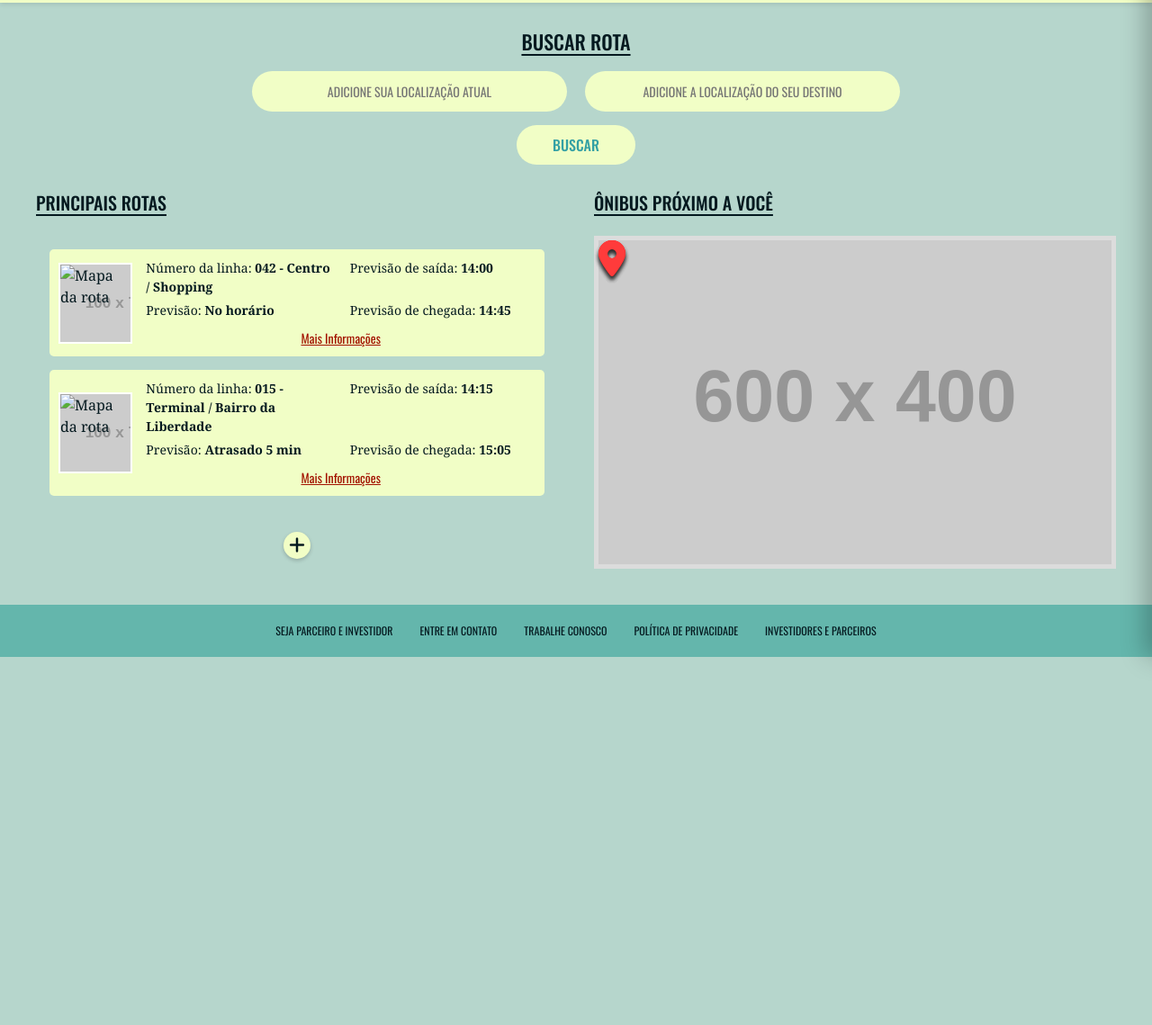
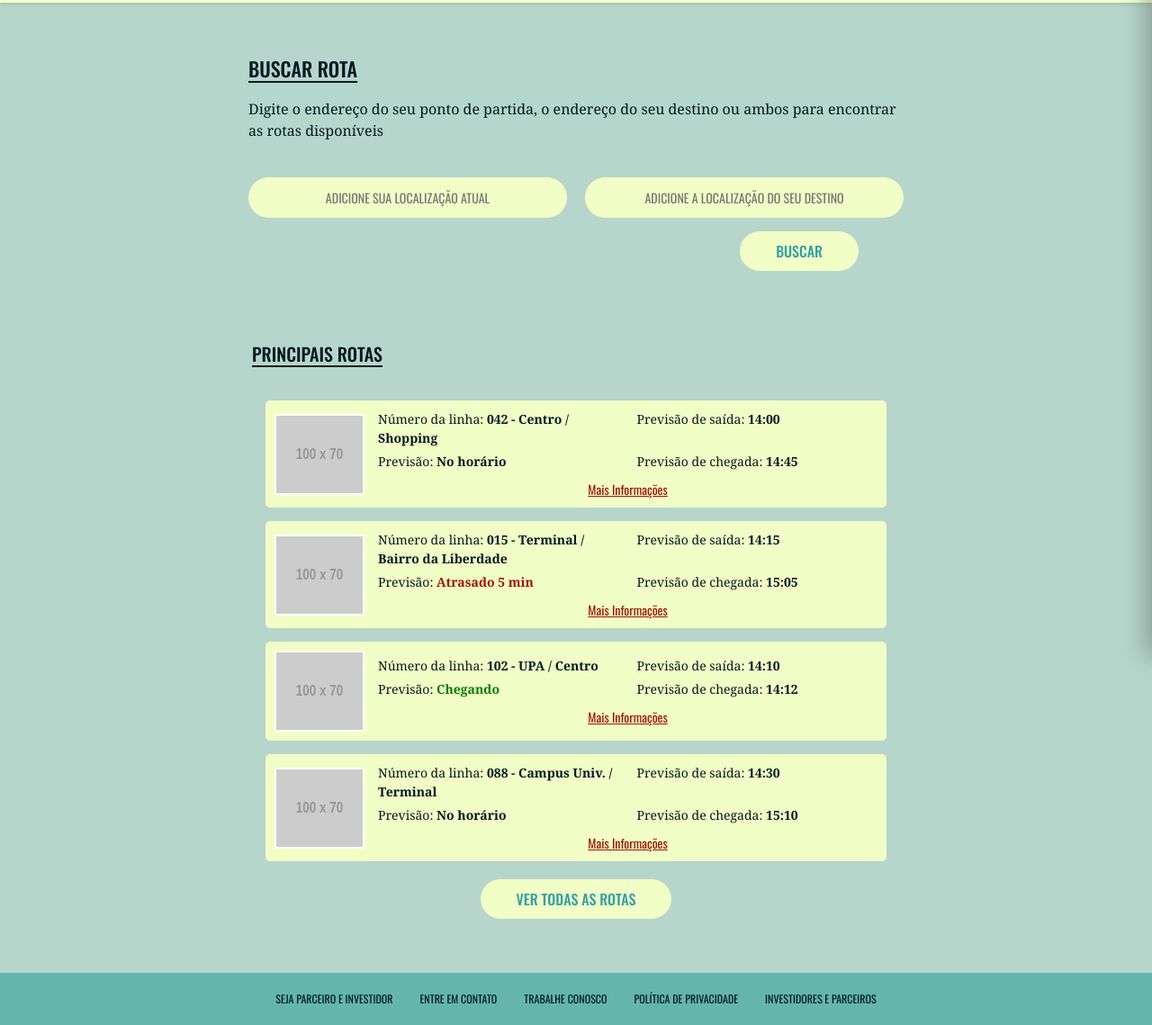
Before and after one commit to mariamartinsnunes/Clocker-Bus, a plain HTML site: page index.html in a window 1280 px wide. Shown: the part 70-1209 px from the top of the page at 90% size. Before the commit the page ends 800 px from the top, so only its background shows below. Drawn offline with nearby package versions, Linux system fonts and the light colour scheme; placeholder pictures from the web are drawn by us.

Commit message:
Atualizando JS de Principais Rotas

```diff
--- a/css/style.css
+++ b/css/style.css
@@ -78,13 +78,16 @@ nav a.ativo, nav a:hover {
 /*PÁGINA INICIAL*/
 
 .busca-container {
-    text-align: center;
+    /*text-align: center;*/
+    width: 60%;  /*tirar depois para voltar como estava antes*/
+    margin: auto;  /*tirar depois para voltar como estava antes*/
     padding: 30px 20px;
 }
 
 .busca-container h2 {
     color: var(--cor-texto-geral);
     text-transform: uppercase;
+    margin-top: 30px;  /*tirar depois para voltar como estava antes*/
     margin-bottom: 20px;
     font-size: 22px;
     text-decoration: underline;
@@ -93,7 +96,7 @@ nav a.ativo, nav a:hover {
 
 .inputs-busca {
     display: flex;
-    justify-content: center;
+    /*justify-content: center;*/
     gap: 20px;
     margin-bottom: 15px;
 }
@@ -103,7 +106,7 @@ nav a.ativo, nav a:hover {
     border: none;
     padding: 12px 25px;
     border-radius: 30px;
-    width: 350px;
+    width: 400px;  /*o de antes era 350px - voltar como era*/
     color: var(--cor-texto-icone);
     font-family: 'Oswald', sans-serif;
     text-transform: uppercase;
@@ -123,6 +126,15 @@ nav a.ativo, nav a:hover {
     cursor: pointer;
     text-transform: uppercase;
     font-weight: 500;
+
+    display: flex;  /*tirar depois para voltar como estava antes*/
+    margin-left: auto;  /*tirar depois para voltar como estava antes*/
+    margin-right: 50px;  /*tirar depois para voltar como estava antes*/
+}
+
+.button-buscar:hover {
+    background-color: #236e70;
+    color: white;
 }
 
 /* CONTEÚDO PRINCIPAL */
@@ -135,7 +147,8 @@ main {
 }
 
 .coluna {
-    flex: 1;
+    /*flex: 1;*/
+    width: 60%;  /*tirar depois para voltar como estava antes*/
     display: flex;
     flex-direction: column;
     gap: 15px;
@@ -146,6 +159,7 @@ main {
     text-decoration: underline;
     text-underline-offset: 4px;
     font-size: 20px;
+    margin-top: 50px;
     margin-bottom: 10px;
 }
 
--- a/index.html
+++ b/index.html
@@ -16,6 +16,13 @@
 
     <link rel="icon" type="image/png" href="./imagens/favicon.png">
     <link rel="stylesheet" href="./css/style.css">
+
+
+    <style>
+        #rotas{
+            margin: auto;
+        }
+    </style>
 </head>
 <body>
 
@@ -34,21 +41,22 @@
 
     <div class="busca-container">
         <h2 class="font-oswald">Buscar Rota</h2>
+        <p>Digite o endereço do seu ponto de partida, o endereço do seu destino ou ambos para encontrar as rotas disponíveis</p> <br>
+
         <div class="inputs-busca">
             <input type="text" class="input-pill" placeholder="Adicione sua localização atual">
             <input type="text" class="input-pill" placeholder="Adicione a localização do seu destino">
 
         </div>
         <button class="button-buscar">Buscar</button>
+        <!--talvez seja interessante adicionar um botão de limpar aqui-->
     </div>
 
     <main>
-        <div class="coluna">
+        <div class="coluna" id="rotas">
             <h3 class="titulo-secao font-oswald">Principais Rotas</h3>
 
             <div id="container-rotas"></div>
-
-            <button class="button-add" id="btn-adicionar"><i class="fa-solid fa-plus"></i></button>
         </div>
 
         <div class="modal fade" id="informacoesLinha" tabindex="-1">
@@ -65,6 +73,9 @@
             </div>
         </div>
 
+        <!--
+        Como essa parte ainda não está funcionando, não faz sentido ela ser exibida
+
         <div class="coluna">
             <h3 class="titulo-secao font-oswald">Ônibus próximo a você </h3>
             <div class="mapa-container">
@@ -73,6 +84,7 @@
                 <i class="fa-solid fa-location-dot pino-mapa pino-3"></i>
             </div>
         </div>
+        -->
     </main>
 
     <footer>
--- a/js/principaisRotas.js
+++ b/js/principaisRotas.js
@@ -1,60 +1,131 @@
+localStorage.removeItem('rotasClockerBus');
+
 const containerRotas = document.getElementById('container-rotas');
-const btnAdicionar = document.getElementById('btn-adicionar');
-
 
 function obterRotas() {
     let rotaSalva = JSON.parse(localStorage.getItem('rotasClockerBus'));
 
     if (!rotaSalva || rotaSalva.length === 0) {
         rotaSalva = [
-            {
-                id: 1,
+            { id: 1,
                 linha: "042 - Centro / Shopping",
                 saida: "14:00",
                 previsao: "No horário",
                 chegada: "14:45",
-                pontos: [
-                    "Terminal",
-                    "Rua das Flores, 10"
-                ]
+                pontos: ["Terminal Central", "Avenida Brasil, 200", "Shopping Plaza"],
             },
-            {
-                id: 2,
+
+            { id: 2,
                 linha: "015 - Terminal / Bairro da Liberdade",
-                saida: "14:15",
-                previsao: "Atrasado 5 min",
+                saida: "14:15", previsao: "Atrasado 5 min",
                 chegada: "15:05",
-                pontos: [
-                    "Centro",
-                    "Avenida Brasil, 890",
-                    "Largo da Paz"
-                ]
+                pontos: ["Centro", "Avenida Brasil, 890", "Largo da Paz", "Bairro da Liberdade"],
+            },
+
+            { id: 3,
+                linha: "102 - UPA / Centro",
+                saida: "14:10",
+                previsao: "Chegando",
+                chegada: "14:12",
+                pontos: ["UPA Norte", "Rua 15 de Novembro", "Praça da Matriz", "Centro"],
+            },
+
+            { id: 4,
+                linha: "088 - Campus Univ. / Terminal",
+                saida: "14:30",
+                previsao: "No horário",
+                chegada: "15:10",
+                pontos: ["Universidade Estadual", "Av. dos Estudantes", "Terminal Central"],
+            },
+
+            { id: 5,
+                linha: "055 - Zona Sul / Distrito Ind.",
+                saida: "14:05",
+                previsao: "Atrasado 10 min",
+                chegada: "14:55", pontos: ["Avenida Sul", "Fábrica de Tecidos", "Distrito Industrial"],
+            },
+
+            { id: 6,
+                linha: "021 - Praça Central / Aeroporto",
+                saida: "14:20",
+                previsao: "No horário",
+                chegada: "15:00",
+                pontos: ["Praça Central", "Avenida das Nações", "Terminal de Cargas", "Aeroporto"],
+            },
+
+            { id: 7,
+                linha: "074 - Terminal Leste / Mercado",
+                saida: "14:12",
+                previsao: "Chegando",
+                chegada: "14:15",
+                pontos: ["Terminal Leste", "Rua do Comércio", "Mercado Municipal"],
+            },
+
+            { id: 8,
+                linha: "033 - Bairro Esperança / Centro",
+                saida: "14:40",
+                previsao: "No horário",
+                chegada: "15:25",
+                pontos: ["Bairro Esperança", "Rua das Palmeiras", "Avenida da Paz", "Centro"],
+            },
+
+            { id: 9,
+                linha: "099 - Via Expressa / Rodoviária",
+                saida: "14:25",
+                previsao: "Atrasado 2 min",
+                chegada: "14:50",
+                pontos: ["Trevo da Via Expressa", "Supermercado Atacadão", "Rodoviária"],
+            },
+
+            { id: 10,
+                linha: "010 - Circular Central",
+                saida: "14:00",
+                previsao: "No horário",
+                chegada: "14:30",
+                pontos: ["Terminal Central", "Rua 1", "Rua 2", "Rua 3", "Rua 4"],
             }
+
         ];
-
         localStorage.setItem('rotasClockerBus', JSON.stringify(rotaSalva));
     }
-
     return rotaSalva;
 }
 
+//mudei o botao embaixo das principais rotas
 
-function carregarRotas() {
+let mostrarTodasAsRotas = false;
+function carregarRotas(rotasFiltradas = null) {
     if(!containerRotas) return;
 
-    const rotas = obterRotas();
+    const rotas = rotasFiltradas || obterRotas();
     containerRotas.innerHTML = '';
 
-    rotas.forEach(function(rota) {
+    if (rotas.length === 0) {
+        containerRotas.innerHTML = '<p style="text-align: center; color: var(--cor-texto-geral); padding: 20px;"><b>Nenhuma rota encontrada para estes locais.</b><br>Tente buscar por "Centro", "Terminal" ou "Shopping".</p>';
+        return;
+    }
+
+    const estaPesquisando = rotasFiltradas !== null;
+    let rotasExibidas = rotas;
+
+    if (!estaPesquisando && !mostrarTodasAsRotas) {
+        rotasExibidas = rotas.slice(0, 4);
+    }
+
+    rotasExibidas.forEach(function(rota) {
         const card = document.createElement('div');
         card.className = 'card-rota';
 
+        let corPrevisao = "var(--cor-texto-geral)";
+        if(rota.previsao.includes("Atrasado")) corPrevisao = "var(--cor-alerta)";
+        if(rota.previsao.includes("Chegando")) corPrevisao = "green";
+
         card.innerHTML = `
-            <img src="${rota.imagem}" class="card-img" alt="Mapa da rota">
+            <img src="${rota.imagem || 'https://via.placeholder.com/100x70?text=Mapa'}" class="card-img" alt="Mapa da rota">
             <div class="card-info">
                 <span>Número da linha: <b>${rota.linha}</b></span>
                 <span>Previsão de saída: <b>${rota.saida}</b></span>
-                <span>Previsão: <b>${rota.previsao}</b></span>
+                <span>Previsão: <b style="color: ${corPrevisao};">${rota.previsao}</b></span>
                 <span>Previsão de chegada: <b>${rota.chegada}</b></span>
                 <a class="card-link" data-rota-id="${rota.id}" href="#">Mais Informações</a>
             </div>
@@ -62,129 +133,146 @@ function carregarRotas() {
 
         containerRotas.appendChild(card);
     });
+
+    if (!estaPesquisando && !mostrarTodasAsRotas && rotas.length > 3) {
+        const btnVerMais = document.createElement('button');
+        btnVerMais.className = 'button-buscar';
+        btnVerMais.style.margin = '20px auto';
+        btnVerMais.style.display = 'block';
+        btnVerMais.innerText = 'Ver Todas as Rotas';
+
+        btnVerMais.addEventListener('click', () => {
+            mostrarTodasAsRotas = true;
+            carregarRotas();
+        });
+
+        containerRotas.appendChild(btnVerMais);
+    }
+
+    if (!estaPesquisando && mostrarTodasAsRotas && rotas.length > 3) {
+        const btnVerMenos = document.createElement('button');
+        btnVerMenos.className = 'button-buscar';
+        btnVerMenos.style.margin = '20px auto';
+        btnVerMenos.style.display = 'block';
+        btnVerMenos.style.backgroundColor = '#ccc'; //deixei cinza para diferenciar
+        btnVerMenos.innerText = 'Mostrar Menos Rotas';
+
+
+        btnVerMenos.addEventListener('click', () => {
+            mostrarTodasAsRotas = false;
+            carregarRotas();
+        });
+
+        containerRotas.appendChild(btnVerMenos);
+    }
 }
 
 
+//pfv textem a opção de busca para ver se deu certo - Murilo
+//buscar rotas
+function buscarRotas(origem, destino) {
+    const rotas = obterRotas();
+    const termoOrigem = origem.toLowerCase().trim();
+    const termoDestino = destino.toLowerCase().trim();
 
-//--------------------------------------------------------------------------
+    const rotasEncontradas = rotas.filter(rota => {
 
-//tive que adicionar algumas funções para que o histórico possa funcionar - Malu
-//também adicionei mais informações nas linhas/rotas
+        const textoRota = (rota.linha + " " + rota.pontos.join(" ")).toLowerCase();
 
+        const temOrigem = termoOrigem === "" || textoRota.includes(termoOrigem);
 
-//essa exibe as informações da linha
+        const temDestino = termoDestino === "" || textoRota.includes(termoDestino);
+
+        return temOrigem && temDestino;
+    });
+
+    carregarRotas(rotasEncontradas);
+}
+
+const btnBuscarHome = document.querySelector('.button-buscar');
+if (btnBuscarHome) {
+    btnBuscarHome.addEventListener('click', (e) => {
+        e.preventDefault();
+        const inputs = document.querySelectorAll('.input-pill');
+        const origem = inputs[0] ? inputs[0].value : "";
+        const destino = inputs[1] ? inputs[1].value : "";
+        buscarRotas(origem, destino);
+    });
+}
+
+const btnBuscarHist = document.querySelector('.btn-buscar-historico');
+if (btnBuscarHist) {
+    btnBuscarHist.addEventListener('click', (e) => {
+        e.preventDefault();
+        const inputHist = document.querySelector('.input-historico');
+        const pesquisa = inputHist ? inputHist.value : "";
+
+        buscarRotas("", pesquisa);
+    });
+}
+
 function exibeInformacoesLinha(linha){
-
     if(informacoesLinha){
         const conteudoLinha = document.querySelector('#conteudoLinha');
         conteudoLinha.innerHTML = '';
-
         if(linha){
             conteudoLinha.innerHTML = `
                 <p><strong>Linha:</strong> ${linha.linha}</p>
-                <p><strong>Previsão do horário de saída:</strong> ${linha.saida}</p>
-                <p><strong>Previsão do horário de chegada:</strong> ${linha.chegada}</p>
+                <p><strong>Previsão de saída:</strong> ${linha.saida}</p>
+                <p><strong>Previsão de chegada:</strong> ${linha.chegada}</p>
                 <p><strong>Pontualidade:</strong> ${linha.previsao}</p>
                 <p><strong>Rota (pontos de parada):</strong></p>
             `;
-
             const ul = document.createElement('ul');
             linha.pontos.forEach(p => {
                 const li = document.createElement('li');
                 li.innerHTML = p;
-
                 ul.appendChild(li);
             });
-
             conteudoLinha.appendChild(ul);
         }
     }
 }
 
-
-//quando o usuário clica no "Mais Informações" do card da linha, a função exibeInformacoesLinha() é chamada
-
-//na lista de histórico do usuário é salvo o id da linha que o usuário acessou - no index 0 é sempre a última linha visualizada
-
 function atualizaHistorico(idRota){
     const usuariosCadastrados = JSON.parse(localStorage.getItem("usuarios")) || [];
     const usuarioLogado = JSON.parse(localStorage.getItem("usuarioLogado")) || {historicoLinhas: []};
 
-    if(usuarioLogado){
+    if(usuarioLogado && usuarioLogado.email){
         let index = usuariosCadastrados.findIndex(u => u.email === usuarioLogado.email);
+        if(index !== -1){
+            if(!usuarioLogado.historicoLinhas) usuarioLogado.historicoLinhas = [];
 
             if(usuarioLogado.historicoLinhas.includes(idRota)){
                 usuarioLogado.historicoLinhas = usuarioLogado.historicoLinhas.filter(id => id !== idRota);
                 usuariosCadastrados[index].historicoLinhas = usuariosCadastrados[index].historicoLinhas.filter(i => i !== idRota);
             }
-
             usuarioLogado.historicoLinhas.unshift(idRota);
             usuariosCadastrados[index].historicoLinhas.unshift(idRota);
-
             localStorage.setItem("usuarios", JSON.stringify(usuariosCadastrados));
             localStorage.setItem("usuarioLogado", JSON.stringify(usuarioLogado));
         }
     }
-
+}
 
 const informacoesLinha = document.querySelector('#informacoesLinha');
-
 document.addEventListener('click', (e) => {
     if(e.target.classList.contains('card-link')){
         e.preventDefault();
-
         const info = e.target;
         const idRota = Number(info.dataset.rotaId);
-
         const rotaSalva = JSON.parse(localStorage.getItem('rotasClockerBus'));
-
         let linha = rotaSalva.find(r => r.id == idRota);
 
         if(linha){
             exibeInformacoesLinha(linha);
-
+            if(typeof bootstrap !== 'undefined'){
                 const modalLinha = new bootstrap.Modal(informacoesLinha);
                 modalLinha.show();
             }
-
+        }
         atualizaHistorico(idRota);
     }
 });
 
-
-//--------------------------------------------------------------------------
-
-
-
-if (btnAdicionar) {
-    btnAdicionar.addEventListener('click', function(e) {
-        e.preventDefault();
-
-        let nomeDaLinha = prompt("Digite o número e o destino da nova linha (Ex: 099 - Bairro Novo):");
-
-        if (!nomeDaLinha || nomeDaLinha.trim().length === 0) {
-            alert('Aviso: O nome da linha é obrigatório para adicionar!');
-            return;
-        }
-
-        let rotasAtuais = obterRotas();
-
-        const novaRota = {
-            id: rotasAtuais.length + 1,
-            linha: nomeDaLinha.trim(),
-            saida: "--:--",
-            previsao: "Aguardando",
-            chegada: "--:--",
-            imagem: "https://via.placeholder.com/100x70?text=Novo"
-        };
-
-        rotasAtuais.push(novaRota);
-
-        localStorage.setItem('rotasClockerBus', JSON.stringify(rotasAtuais));
-
-        alert('Nova rota adicionada com sucesso no sistema!');
 carregarRotas();
-    });
-}
-
-carregarRotas();
```
Lines whose indentation alone changed are shown as unchanged.
